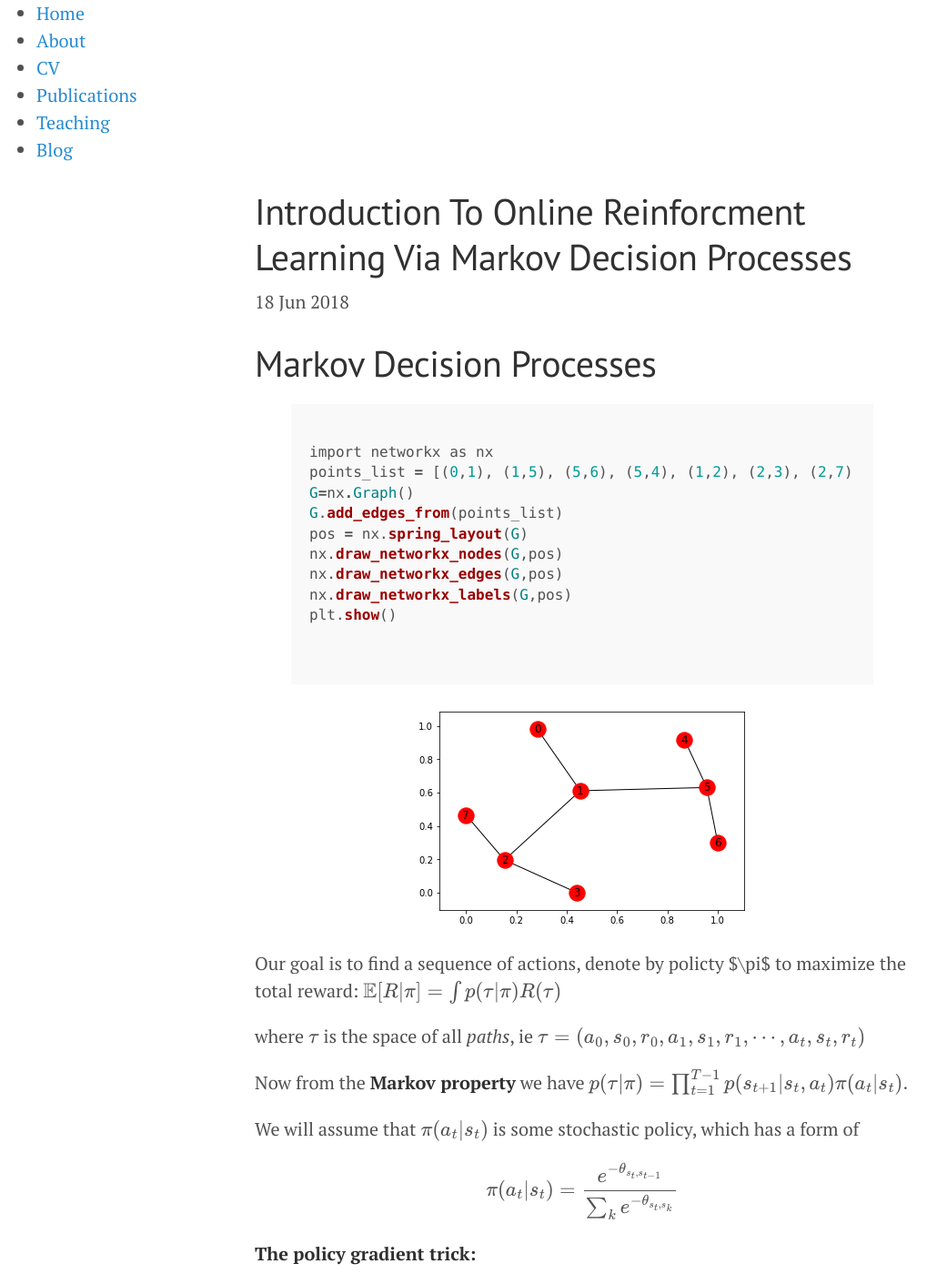
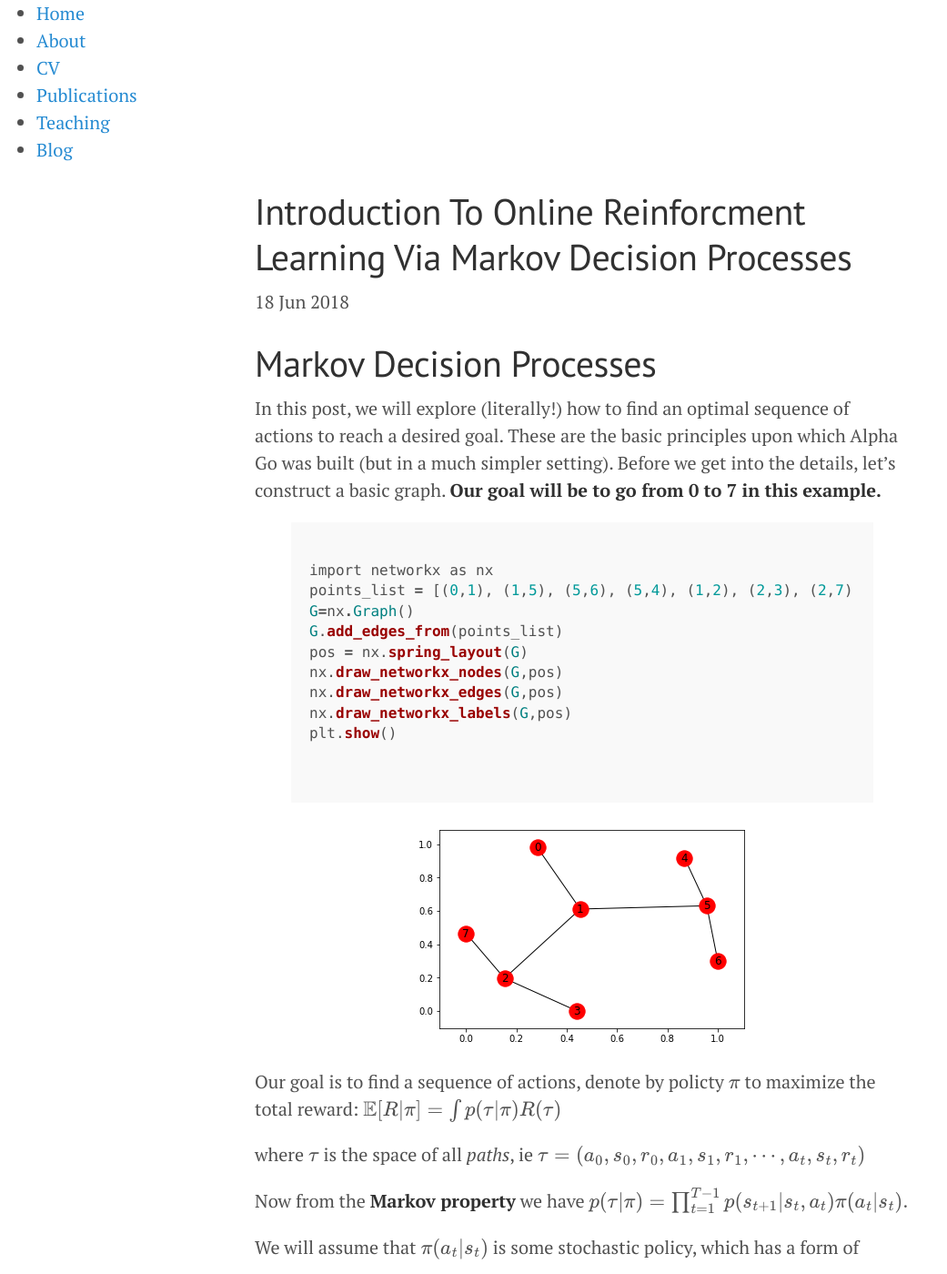
Before and after one commit to doriang102/doriang102.github.io, a Jekyll site: the page built from _posts/2018-06-18-Introduction-To-Online-Reinforcment-Learning-via-Markov-Decision-Processes.md, in a window 1280 px wide and 1400 px high. Shown: the whole window at 91% size, without its empty margins (0-1041 px from the left). Built offline with Jekyll 4.4.1, drawn with Linux system fonts in a browser that asks for light colours; our own code applies the rules of GitHub Pages for plain Markdown files; formulas are drawn with MathJax 3.

Commit message:
Update 2018-06-18-Introduction-To-Online-Reinforcment-Learning-via-Markov-Decision-Processes.md

```diff
--- a/_posts/2018-06-18-Introduction-To-Online-Reinforcment-Learning-via-Markov-Decision-Processes.md
+++ b/_posts/2018-06-18-Introduction-To-Online-Reinforcment-Learning-via-Markov-Decision-Processes.md
@@ -1,4 +1,6 @@
 # Markov Decision Processes
+
+In this post, we will explore (literally!) how to find an optimal sequence of actions to reach a desired goal. These are the basic principles upon which Alpha Go was built (but in a much simpler setting). Before we get into the details, let's construct a basic graph. **Our goal will be to go from 0 to 7 in this example.**
 
 {% highlight ruby %}
 import networkx as nx
@@ -15,7 +17,7 @@ plt.show()
 
 ![](/img/mdp_graph.png?raw=true)
 
-Our goal is to find a sequence of actions, denote by policty $\pi$ to maximize the total reward: $$\mathbb{E}[R \lvert \pi] = \int p(\tau \lvert \pi) R(\tau)$$
+Our goal is to find a sequence of actions, denote by policty $$\pi$$ to maximize the total reward: $$\mathbb{E}[R \lvert \pi] = \int p(\tau \lvert \pi) R(\tau)$$
 
  where $$\tau$$ is the space of all *paths*, ie
  $$ \tau = (a_0,s_0,r_0,a_1,s_1,r_1,\cdots,a_t,s_t,r_t)$$
```
